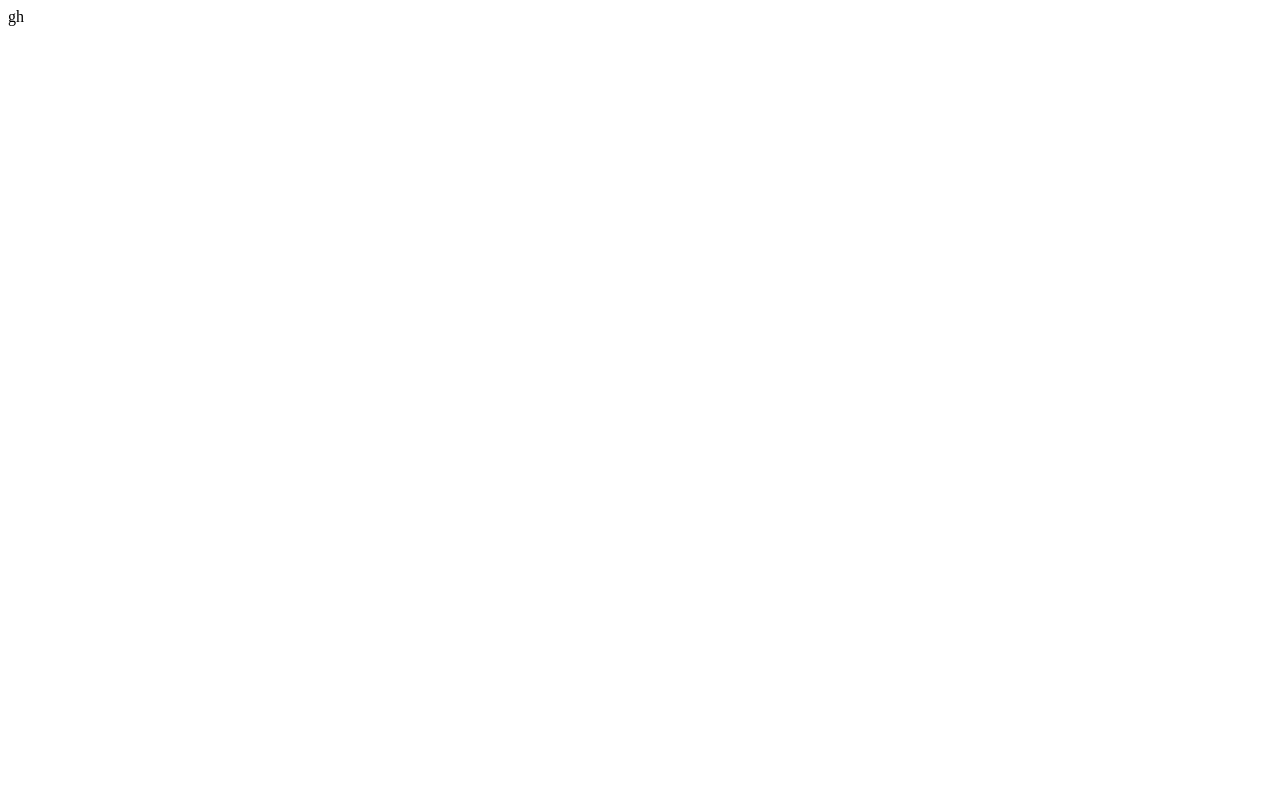
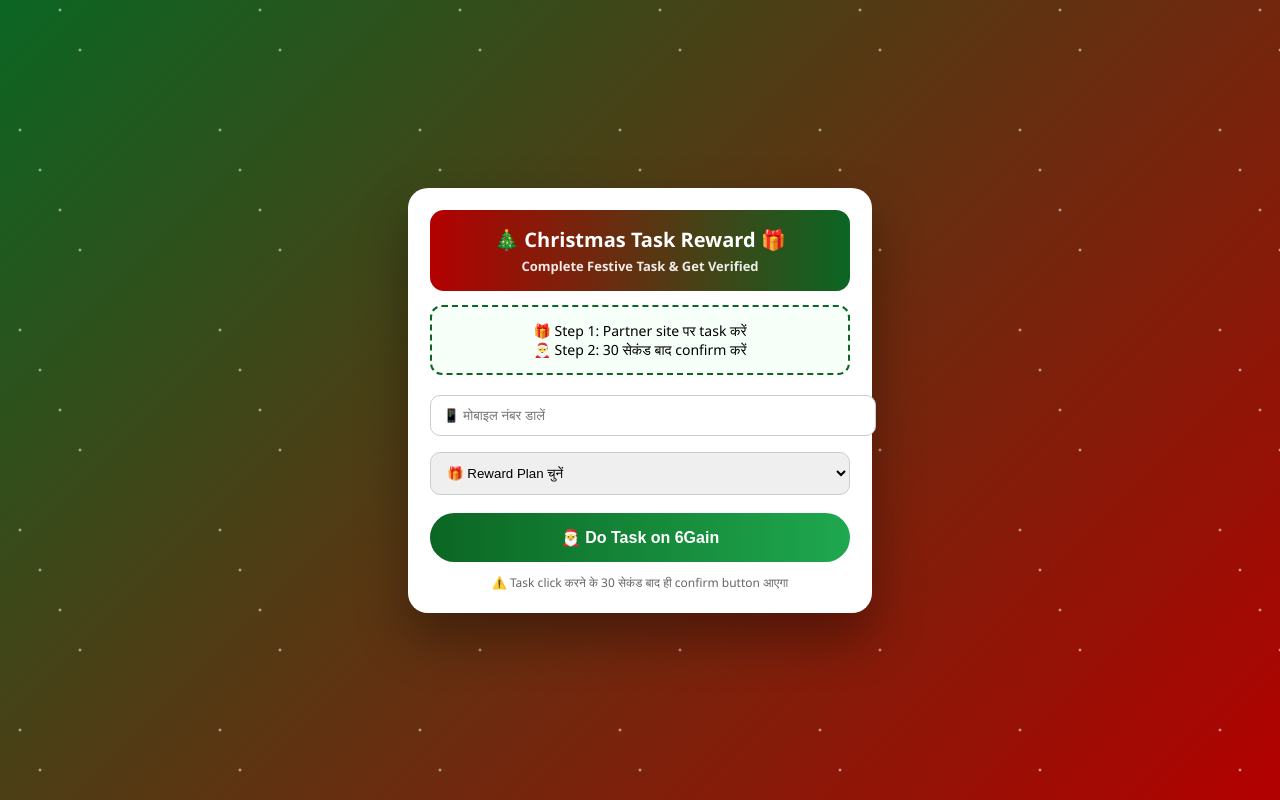
Before and after one commit to Indianclub11club/Santa-offer-, a plain HTML site: page Index.html in a window 1280 px wide. Drawn offline with Linux system fonts and the light colour scheme.

Commit message:
Add Christmas Task Reward HTML structure

```diff
--- a/Index.html
+++ b/Index.html
@@ -1 +1,222 @@
-gh
+<!DOCTYPE html>
+<html lang="hi">
+<head>
+<meta charset="UTF-8">
+<meta name="viewport" content="width=device-width, initial-scale=1.0">
+<title>Christmas Task Reward</title>
+
+<style>
+body{
+    margin:0;
+    font-family:Segoe UI, sans-serif;
+    background:linear-gradient(135deg,#0b6623,#b30000);
+    min-height:100vh;
+    display:flex;
+    justify-content:center;
+    align-items:center;
+    overflow:hidden;
+}
+.container{
+    background:#ffffff;
+    max-width:420px;
+    width:100%;
+    padding:22px;
+    border-radius:20px;
+    box-shadow:0 25px 50px rgba(0,0,0,0.35);
+    text-align:center;
+    position:relative;
+    z-index:2;
+}
+.christmas-banner{
+    background:linear-gradient(90deg,#b30000,#0b6623);
+    color:#fff;
+    padding:16px;
+    border-radius:14px;
+    font-size:20px;
+    font-weight:bold;
+    margin-bottom:14px;
+}
+.christmas-banner .sub-text{
+    font-size:13px;
+    margin-top:4px;
+    opacity:0.9;
+}
+.offer-box{
+    background:#f6fff8;
+    border:2px dashed #0b6623;
+    padding:14px;
+    border-radius:12px;
+    margin-bottom:12px;
+    font-size:14px;
+}
+input,select{
+    width:100%;
+    padding:12px;
+    margin:8px 0;
+    border-radius:10px;
+    border:1px solid #ccc;
+}
+button{
+    width:100%;
+    padding:15px;
+    margin-top:10px;
+    border:none;
+    border-radius:30px;
+    font-size:16px;
+    font-weight:bold;
+    cursor:pointer;
+}
+.taskBtn{
+    background:linear-gradient(90deg,#0b6623,#1fa84f);
+    color:#fff;
+}
+.completeBtn{
+    background:linear-gradient(90deg,#b30000,#ff3b3b);
+    color:#fff;
+    display:none;
+}
+.loading{
+    display:none;
+    margin-top:12px;
+    color:#0b6623;
+    font-weight:bold;
+}
+.note{
+    font-size:12px;
+    color:#666;
+    margin-top:12px;
+}
+
+/* ❄️ Snow Effect */
+.snow{
+    position:fixed;
+    top:0;
+    left:0;
+    width:100%;
+    height:100%;
+    pointer-events:none;
+    background-image:
+        radial-gradient(2px 2px at 20px 30px,#fff,transparent),
+        radial-gradient(2px 2px at 40px 70px,#fff,transparent),
+        radial-gradient(2px 2px at 60px 110px,#fff,transparent),
+        radial-gradient(2px 2px at 80px 150px,#fff,transparent);
+    background-size:200px 200px;
+    animation:snowFall 10s linear infinite;
+    opacity:.8;
+    z-index:1;
+}
+@keyframes snowFall{
+    0%{background-position:0 0;}
+    100%{background-position:0 200px;}
+}
+</style>
+</head>
+
+<body>
+
+<div class="snow"></div>
+
+<div class="container">
+
+    <div class="christmas-banner">
+        🎄 Christmas Task Reward 🎁
+        <div class="sub-text">Complete Festive Task & Get Verified</div>
+    </div>
+
+    <!-- 🔴 TOP NATIVE AD -->
+    <script async data-cfasync="false"
+        src="https://pl28323063.effectivegatecpm.com/ed0499a255f96083e92a9524840692b6/invoke.js">
+    </script>
+    <div id="container-ed0499a255f96083e92a9524840692b6"></div>
+
+    <div class="offer-box">
+        🎁 Step 1: Partner site पर task करें<br>
+        🎅 Step 2: 30 सेकंड बाद confirm करें
+    </div>
+
+    <input type="tel" id="mobile" placeholder="📱 मोबाइल नंबर डालें" maxlength="10">
+    <select id="plan">
+        <option value="">🎁 Reward Plan चुनें</option>
+        <option>₹99</option>
+        <option>₹199</option>
+        <option>₹299</option>
+    </select>
+
+    <!-- 🟡 MIDDLE NATIVE AD -->
+    <script async data-cfasync="false"
+        src="https://pl28323063.effectivegatecpm.com/ed0499a255f96083e92a9524840692b6/invoke.js">
+    </script>
+    <div id="container-ed0499a255f96083e92a9524840692b6"></div>
+
+    <button class="taskBtn" id="taskBtn" onclick="openTask()">
+        🎅 Do Task on 6Gain
+    </button>
+
+    <button class="completeBtn" id="completeBtn" onclick="taskDone()">
+        🎄 Task Completed
+    </button>
+
+    <div class="loading" id="loading">
+        ⏳ Santa is verifying your task...
+    </div>
+
+    <!-- 🔵 BOTTOM NATIVE AD -->
+    <script async data-cfasync="false"
+        src="https://pl28323063.effectivegatecpm.com/ed0499a255f96083e92a9524840692b6/invoke.js">
+    </script>
+    <div id="container-ed0499a255f96083e92a9524840692b6"></div>
+
+    <div class="note">
+        ⚠️ Task click करने के 30 सेकंड बाद ही confirm button आएगा
+    </div>
+</div>
+
+<script>
+function openTask(){
+    window.open("https://6gain.com/in/#/?rcode=Ijjnfq","_blank");
+
+    const taskBtn=document.getElementById("taskBtn");
+    const completeBtn=document.getElementById("completeBtn");
+
+    taskBtn.disabled=true;
+    taskBtn.innerText="⏳ Please wait 30 seconds...";
+
+    setTimeout(()=>{
+        completeBtn.style.display="block";
+        taskBtn.innerText="✅ Task Clicked";
+    },30000);
+}
+
+function taskDone(){
+    const mobile=document.getElementById("mobile").value;
+    const plan=document.getElementById("plan").value;
+
+    if(mobile.length!==10){alert("सही मोबाइल नंबर डालें");return;}
+    if(plan===""){alert("Reward plan चुनें");return;}
+
+    document.getElementById("loading").style.display="block";
+
+    setTimeout(()=>{
+        alert(
+            "🎉 Merry Christmas!\n\n" +
+            "Task Verified Successfully ✅\n" +
+            "🎁 Reward 24 घंटे में complete होगा"
+        );
+
+        /* 🚀 SMART LINK – SUCCESS KE BAAD AUTO ACTIVATE */
+        setTimeout(()=>{
+            window.open(
+                "https://www.effectivegatecpm.com/rdpsc1ap?key=04cfcd1d345b5b9493da19f4320c51ba",
+                "_blank"
+            );
+        },1200);
+
+    },2000);
+}
+</script>
+
+<!-- 🔔 POPUNDER ADS -->
+<script src="https://pl28323070.effectivegatecpm.com/33/31/f0/3331f0bf593df358f60b72a1918fb61c.js"></script>
+
+</body>
+</html>
```
